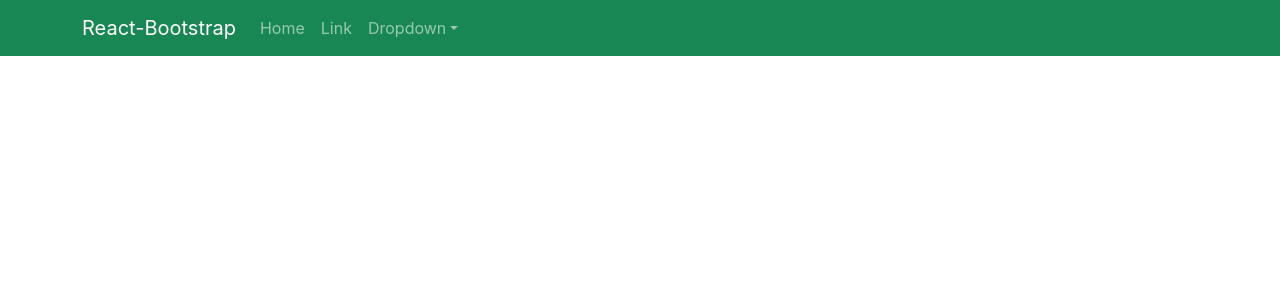
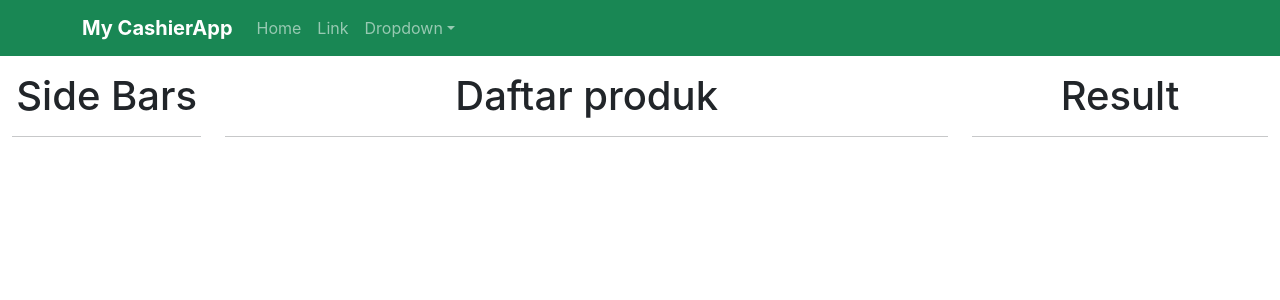
Before and after one commit to Ben-bo/ReactCashierApp-withAPI, a React (Create React App) app: page / in a window 1280 px wide. Shown: the top 300 px of the page. Built offline with nearby package versions, Linux system fonts and the light colour scheme.

Commit message:
add desin layout

```diff
--- a/src/App.js
+++ b/src/App.js
@@ -1,10 +1,21 @@
+import { Row, Col, Container } from "react-bootstrap";
 import "./App.css";
-import Navbarcomponent from "./component/NavbarComponent";
+import { Navbarcomponent, Sidebars, Result } from "./component";
 
 function App() {
   return (
     <div className="App">
       <Navbarcomponent />
+      <Container fluid>
+        <Row>
+          <Sidebars />
+          <Col>
+            <h1>Daftar produk</h1>
+            <hr />
+          </Col>
+          <Result />
+        </Row>
+      </Container>
     </div>
   );
 }
--- a/src/component/NavbarComponent.js
+++ b/src/component/NavbarComponent.js
@@ -2,12 +2,14 @@ import React from "react";
 import { Nav, NavDropdown, Container, Navbar } from "react-bootstrap";
 const Navbarcomponent = () => {
   return (
-    <Navbar bg="success" expand="lg" variant="dark">
+    <Navbar bg="success" expand="lg" variant="dark" className="mb-3">
       <Container>
-        <Navbar.Brand href="#home">React-Bootstrap</Navbar.Brand>
+        <Navbar.Brand href="#home">
+          <strong>My CashierApp</strong>
+        </Navbar.Brand>
         <Navbar.Toggle aria-controls="basic-navbar-nav" />
         <Navbar.Collapse id="basic-navbar-nav">
-          <Nav className="me-auto">
+          <Nav className="me-auto active">
             <Nav.Link href="#home">Home</Nav.Link>
             <Nav.Link href="#link">Link</Nav.Link>
             <NavDropdown title="Dropdown" id="basic-nav-dropdown">
--- /dev/null
+++ b/src/component/Result.js
@@ -0,0 +1,15 @@
+import React, { Component } from "react";
+import { Col } from "react-bootstrap";
+
+class Result extends Component {
+  render() {
+    return (
+      <Col md={3} mt="2">
+        <h1>Result</h1>
+        <hr />
+      </Col>
+    );
+  }
+}
+
+export default Result;
--- /dev/null
+++ b/src/component/SideBars.js
@@ -0,0 +1,15 @@
+import React, { Component } from "react";
+import { Col } from "react-bootstrap";
+
+class Sidebars extends Component {
+  render() {
+    return (
+      <Col md={2} mt="2">
+        <h1>Side Bars</h1>
+        <hr />
+      </Col>
+    );
+  }
+}
+
+export default Sidebars;
--- /dev/null
+++ b/src/component/index.js
@@ -0,0 +1,5 @@
+import Result from "./Result";
+import Navbarcomponent from "./NavbarComponent";
+import Sidebars from "./SideBars";
+
+export { Result, Navbarcomponent, Sidebars };
```
